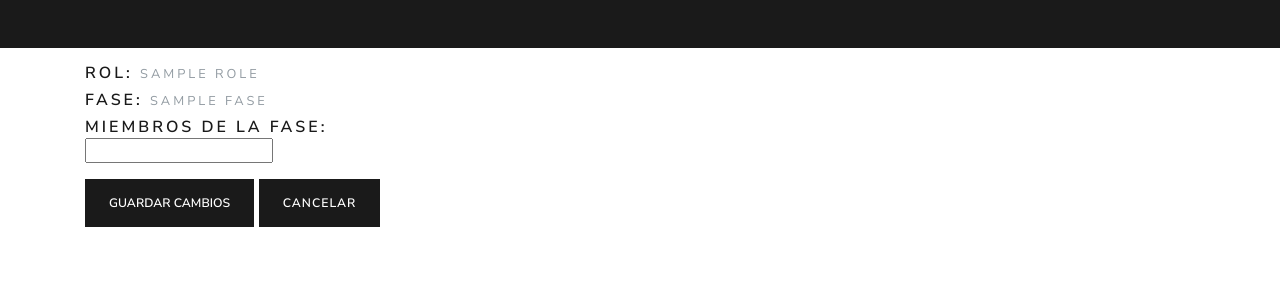
After one commit to creativo369/sgcas, a Django app: template templates/rol/rol_asignar_usuario.html in a window 1280 px wide. The commit adds this page. Shown: the top 300 px of the page. Run offline with Django 3.2, Linux system fonts and the light colour scheme; the template is opened without the code that fills it: most values are stand-ins (such as "Sample title", 1, 10 or a date in 2020); form fields are guessed from the names that the template uses; some libraries are stand-ins or nearby versions.

Commit message:
Roles por fase , asignación de varios roles de fases a usuarios

```diff
--- a/apps/rol/urls.py
+++ b/apps/rol/urls.py
@@ -2,7 +2,7 @@
 from django.conf.urls import url, include
 from django.contrib.auth.decorators import login_required, permission_required
 from django.contrib.auth.models import Group
-from apps.rol.views import crear_rol_view_sistema, lista_rol, search, editar_rol, eliminar_rol
+from apps.rol.views import crear_rol_view_sistema, lista_rol, search, editar_rol, eliminar_rol, asignar_rol_usuario
 from apps.rol.views import crear_rol_view, rol_opciones_sistema, ListaRol_sistema, EditarRol_sistema, \
     EliminarRol_sistema, search_sistema
 
@@ -22,6 +22,7 @@ urlpatterns = [
     url(r'^crear/(?P<id_fase>\d+)/$', login_required(crear_rol_view), name='rol_crear'),
     url(r'^modificar-rol/(?P<pk>\d+)/$', login_required(editar_rol), name='rol_editar'),
     url(r'^results/(?P<id_fase>\d+)/$', login_required(search), name='search'),
+    url(r'^asignar/(?P<pk>\d+)/$', login_required(asignar_rol_usuario), name='rol_asignar_usuario'),
     #=== ROL SISTEMA ===
     url(r'^opciones/', login_required(rol_opciones_sistema), name='rol_opciones_sistema'),
     url(r'^lista/', login_required(ListaRol_sistema.as_view()), name='rol_lista_sistema'),
--- a/apps/usuario/models.py
+++ b/apps/usuario/models.py
@@ -1,4 +1,4 @@
-from django.contrib.auth.models import AbstractUser
+from django.contrib.auth.models import AbstractUser, Group
 from django.db import models
 
 
@@ -45,7 +45,6 @@ class User(AbstractUser):
             self.is_active = True
         super(User, self).save(*args, **kwargs)
 
-
 # === Indice de la documentación de la Aplicación Usuario  === <br/>
 # 1.apps        : [[apps.py]]<br/>
 # 2.forms       : [[forms.py]]<br/>
--- a/templates/fase/fase_detalles.html
+++ b/templates/fase/fase_detalles.html
@@ -15,7 +15,7 @@
             <h4>Miembros:
                 <ul style="list-style: circle">
                     {% for miembro in fase.miembros.all %}
-                        <li><small class="text-muted">{{ miembro }}</small></li>
+                        <li><small class="text-muted">{{ miembro }}:</small></li>
                     {% endfor %}
                 </ul>
             </h4>
--- /dev/null
+++ b/templates/rol/rol_asignar_usuario.html
@@ -0,0 +1,38 @@
+{% extends 'base/base.html'%}
+{% block title %} Asignar rol a usuario {% endblock%}
+
+{% block content %}
+<div class="container center-block pt-3">
+    <form method="post">
+        {% csrf_token %}
+        <div class="row">
+            <div class="col-md-8 col-md-offset-2">
+                <h5>Rol:
+                    <small class="text-muted">{{ role.nombre }}</small>
+                </h5>
+                <h5>Fase:
+                    <small class="text-muted">{{ role.fase }}</small>
+                </h5>
+                <h5>Miembros de la fase:
+                <p>{{ form.usuarios }}</p>
+                </h5>
+            </div>
+        </div>
+            <div class="row">
+                <div class="col-md-8 col-md-offset-2">
+                    <div class="form-group">
+                        <button class="btn btn-primary " type="submit">Guardar Cambios</button>
+                        <a class="btn btn-primary " href="#" onclick="window.history.back()">Cancelar</a>
+                    </div>
+                </div>
+            </div>
+    </form>
+    <style type="text/css">
+        select {
+            width: 100%;
+            min-height: 350px;
+        }
+    </style>
+</div>
+
+{% endblock %}
--- a/templates/rol/rol_lista.html
+++ b/templates/rol/rol_lista.html
@@ -40,8 +40,9 @@
           </td>
 		      <td>
            <!-- <a type="button" class="btn btn-warning" href="#">Permisos</a> -->
-		       <a type="button" class="btn btn-warning" href="{% url 'rol:rol_editar' rol.id %}">Editar</a>
-           <a type="button" class="btn btn-danger" href="{% url 'rol:rol_eliminar' rol.id %}">Eliminar</a>
+                  <a type="button" class="btn btn-warning" href="{% url 'rol:rol_editar' rol.id %}">Editar</a>
+                  <a type="button" class="btn btn-danger" href="{% url 'rol:rol_eliminar' rol.id %}">Eliminar</a>
+                  <a type="button" class="btn btn-info" href="{% url 'rol:rol_asignar_usuario' rol.id %}">Asignar</a>
           </td>
 		    </tr>
     	{% endfor %}
```
Also changed, not shown: apps/rol/forms.py (+34 -3 lines), apps/rol/models.py (+11 -5 lines), apps/rol/views.py (+11 -1 lines).
